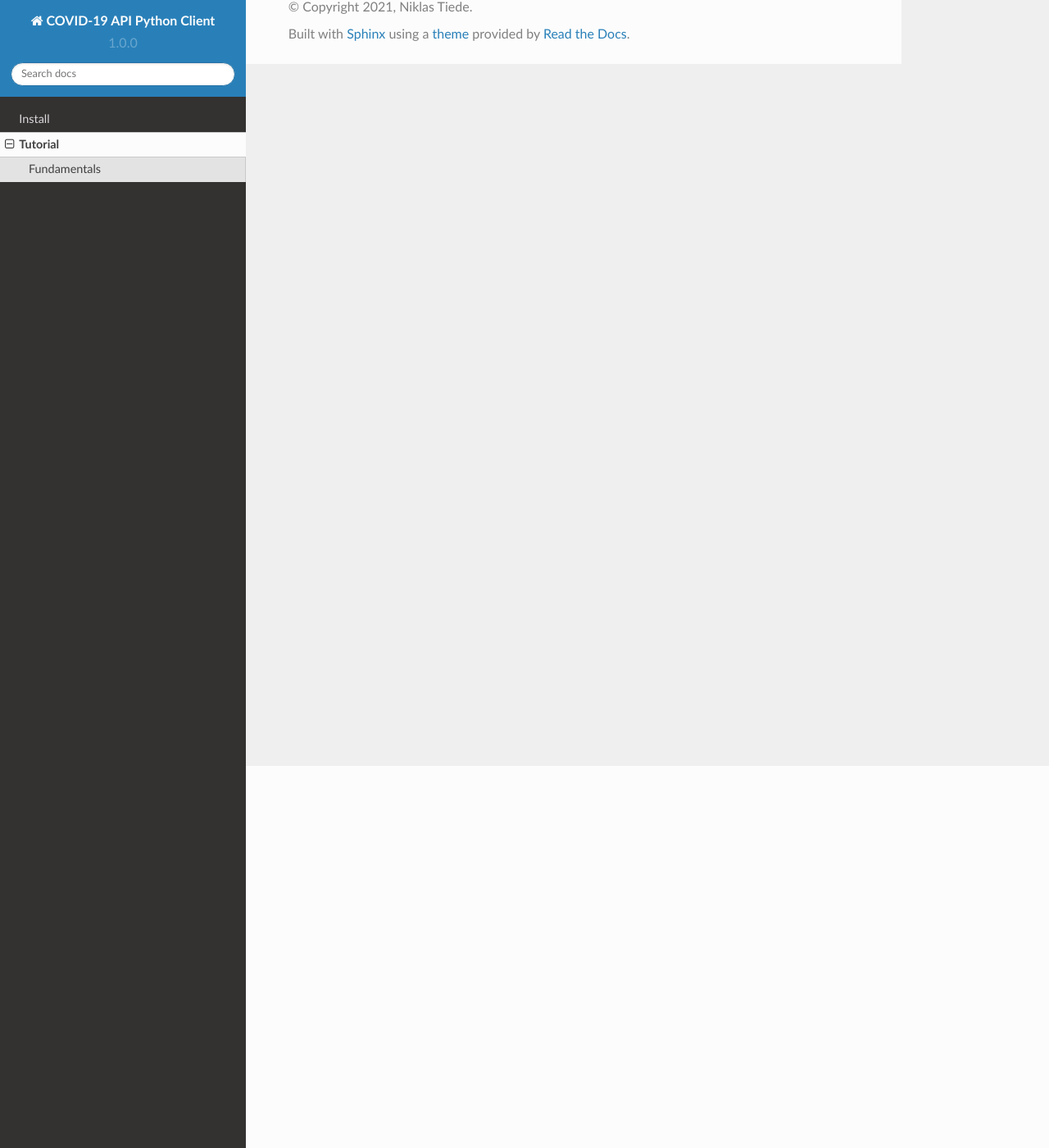
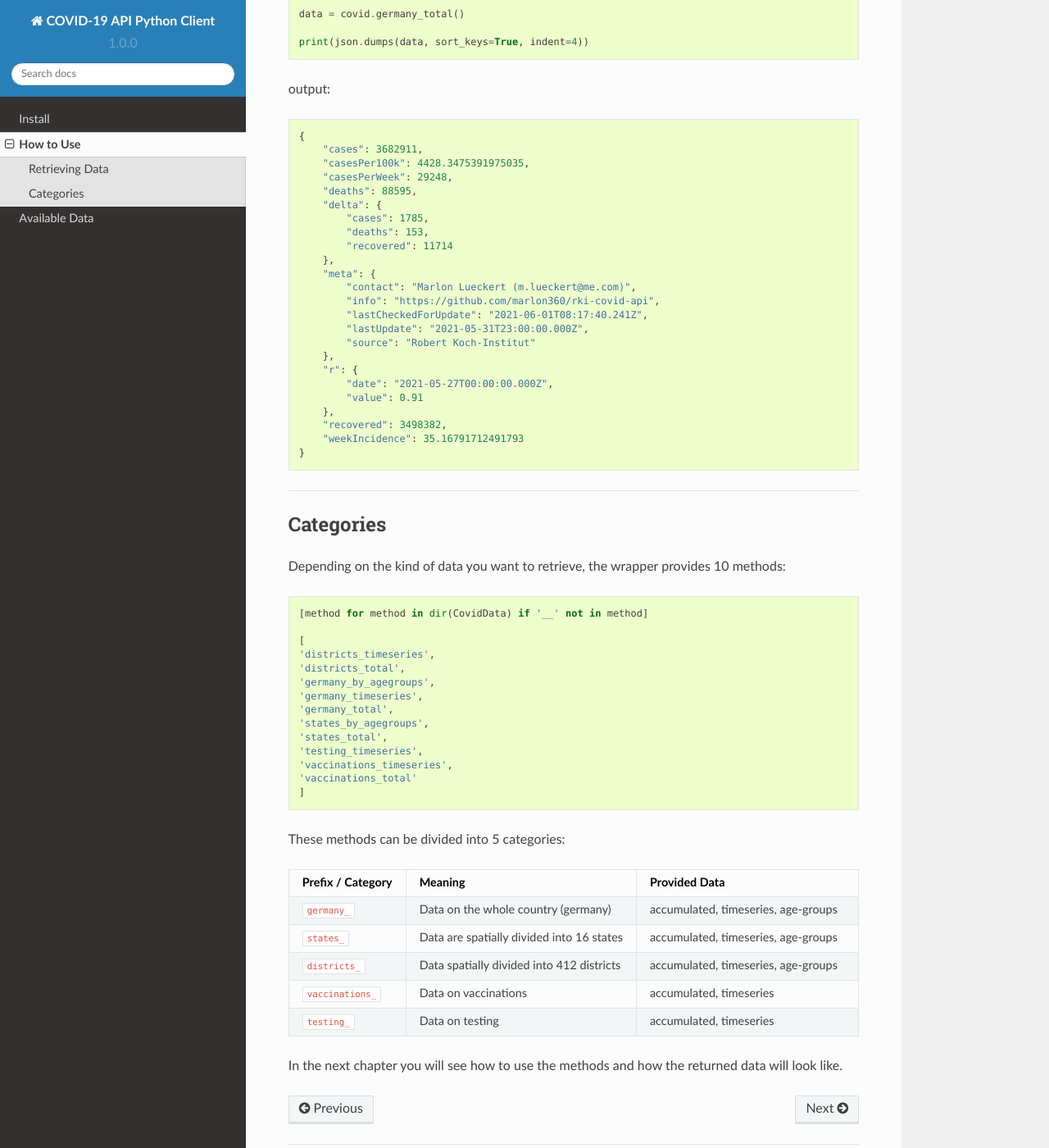
Before and after one commit to NiklasTiede/Covid19PyClient, a Sphinx documentation site: the page built from docs/source/tutorial.rst, in a window 1280 px wide and 1400 px high, scrolled down 466 px. Shown: the whole window at 82% size. Built offline with Sphinx 7.4.7 and the Read the Docs theme 2.0.0, drawn with Linux system fonts in a browser that asks for light colours; some of the changed text lies outside the part shown.

Commit message:
📝 update docs

```diff
--- a/docs/source/tutorial.rst
+++ b/docs/source/tutorial.rst
@@ -1,11 +1,95 @@
-Tutorial
-========
+How to Use
+==========
 
-This guide can help you start working with tinHTTPie.
+This guide can help you start working with ``covid19pyclient``.
 
-Fundamentals
-------------
+Retrieving Data
+---------------
 
-Let's dive into covid19pyclient::
+The class ``CovidData`` contains the methods which will return all data from the Covid API::
 
-   import covid19pyclient
+    from covid19pyclient import CovidData
+
+    covid = CovidData()
+
+The data are returned as dictionaries. Here's an example::
+
+    data = covid.germany_total()
+
+    print(json.dumps(data, sort_keys=True, indent=4))
+
+output::
+
+    {
+        "cases": 3682911,
+        "casesPer100k": 4428.3475391975035,
+        "casesPerWeek": 29248,
+        "deaths": 88595,
+        "delta": {
+            "cases": 1785,
+            "deaths": 153,
+            "recovered": 11714
+        },
+        "meta": {
+            "contact": "Marlon Lueckert (m.lueckert@me.com)",
+            "info": "https://github.com/marlon360/rki-covid-api",
+            "lastCheckedForUpdate": "2021-06-01T08:17:40.241Z",
+            "lastUpdate": "2021-05-31T23:00:00.000Z",
+            "source": "Robert Koch-Institut"
+        },
+        "r": {
+            "date": "2021-05-27T00:00:00.000Z",
+            "value": 0.91
+        },
+        "recovered": 3498382,
+        "weekIncidence": 35.16791712491793
+    }
+
+----------
+
+Categories
+----------
+
+Depending on the kind of data you want to retrieve, the wrapper provides 10 methods::
+
+    [method for method in dir(CovidData) if '__' not in method]
+
+    [
+    'districts_timeseries',
+    'districts_total',
+    'germany_by_agegroups',
+    'germany_timeseries',
+    'germany_total',
+    'states_by_agegroups',
+    'states_total',
+    'testing_timeseries',
+    'vaccinations_timeseries',
+    'vaccinations_total'
+    ]
+
+These methods can be divided into 5 categories:
+
+.. list-table::
+   :widths: 25 30 100
+   :header-rows: 1
+
+   * - Prefix / Category
+     - Meaning
+     - Provided Data
+   * - ``germany_``
+     - Data on the whole country (germany)
+     - accumulated, timeseries, age-groups
+   * - ``states_``
+     - Data are spatially divided into 16 states
+     - accumulated, timeseries, age-groups
+   * - ``districts_``
+     - Data spatially divided into 412 districts
+     - accumulated, timeseries, age-groups
+   * - ``vaccinations_``
+     - Data on vaccinations
+     - accumulated, timeseries
+   * - ``testing_``
+     - Data on testing
+     - accumulated, timeseries
+
+In the next chapter you will see how to use the methods and how the returned data will look like.
```
Also changed, not shown: README.md (+2 -5 lines), docs/source/data.rst (added, +195 -0 lines), docs/source/index.rst (+6 -3 lines), docs/source/install.rst (+8 -4 lines).
